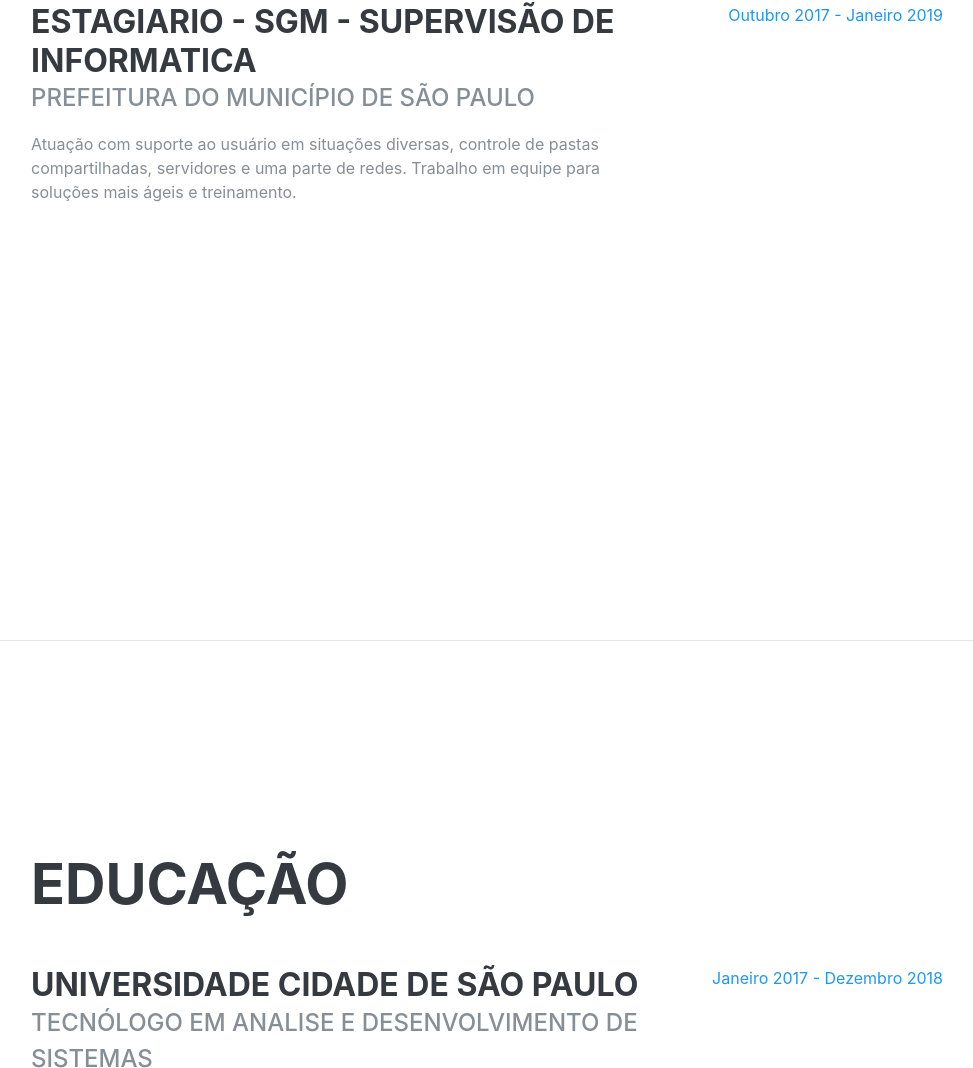
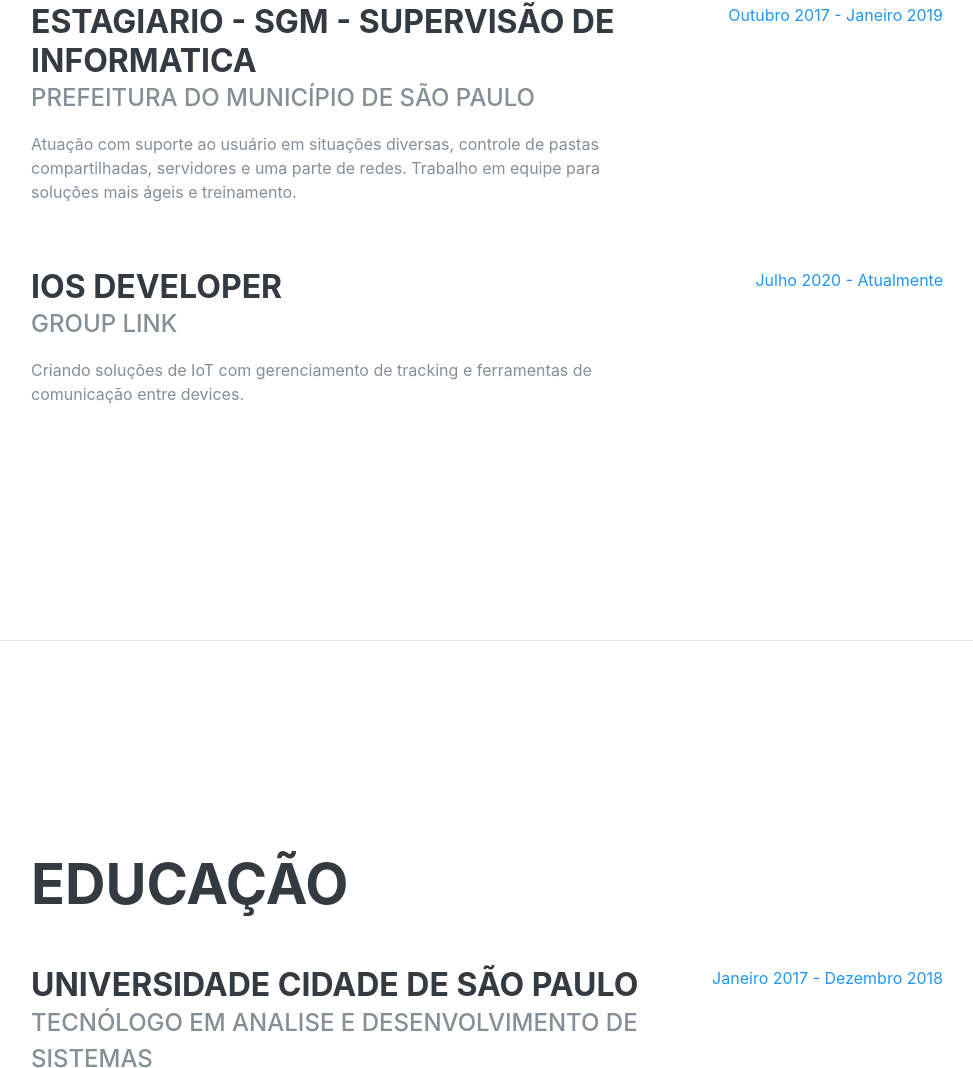
Before and after one commit to amazingvitor/amazingvitor.github.io, a plain HTML site: page Resume.html in a window 1280 px wide. Shown: the part 961-2029 px from the top of the page, without its empty margins (289-1262 px from the left). Drawn offline with Linux system fonts and the light colour scheme; a web font is replaced by a local one.

Commit message:
Update Resume.html

```diff
--- a/Resume.html
+++ b/Resume.html
@@ -94,6 +94,19 @@
           </div>
           <div class="resume-date text-md-right">
             <span class="text-primary">Outubro 2017 - Janeiro 2019</span>
+          </div>
+        </div>
+
+        <div class="resume-item d-flex flex-column flex-md-row justify-content-between mb-5">
+          <div class="resume-content">
+            <h3 class="mb-0">iOS Developer</h3>
+            <div class="subheading mb-3">Group Link</div>
+            <p>
+              Criando soluções de IoT com gerenciamento de tracking e ferramentas de comunicaçāo entre devices.
+            </p>
+          </div>
+          <div class="resume-date text-md-right">
+            <span class="text-primary">Julho 2020 - Atualmente</span>
           </div>
         </div>
 
```
